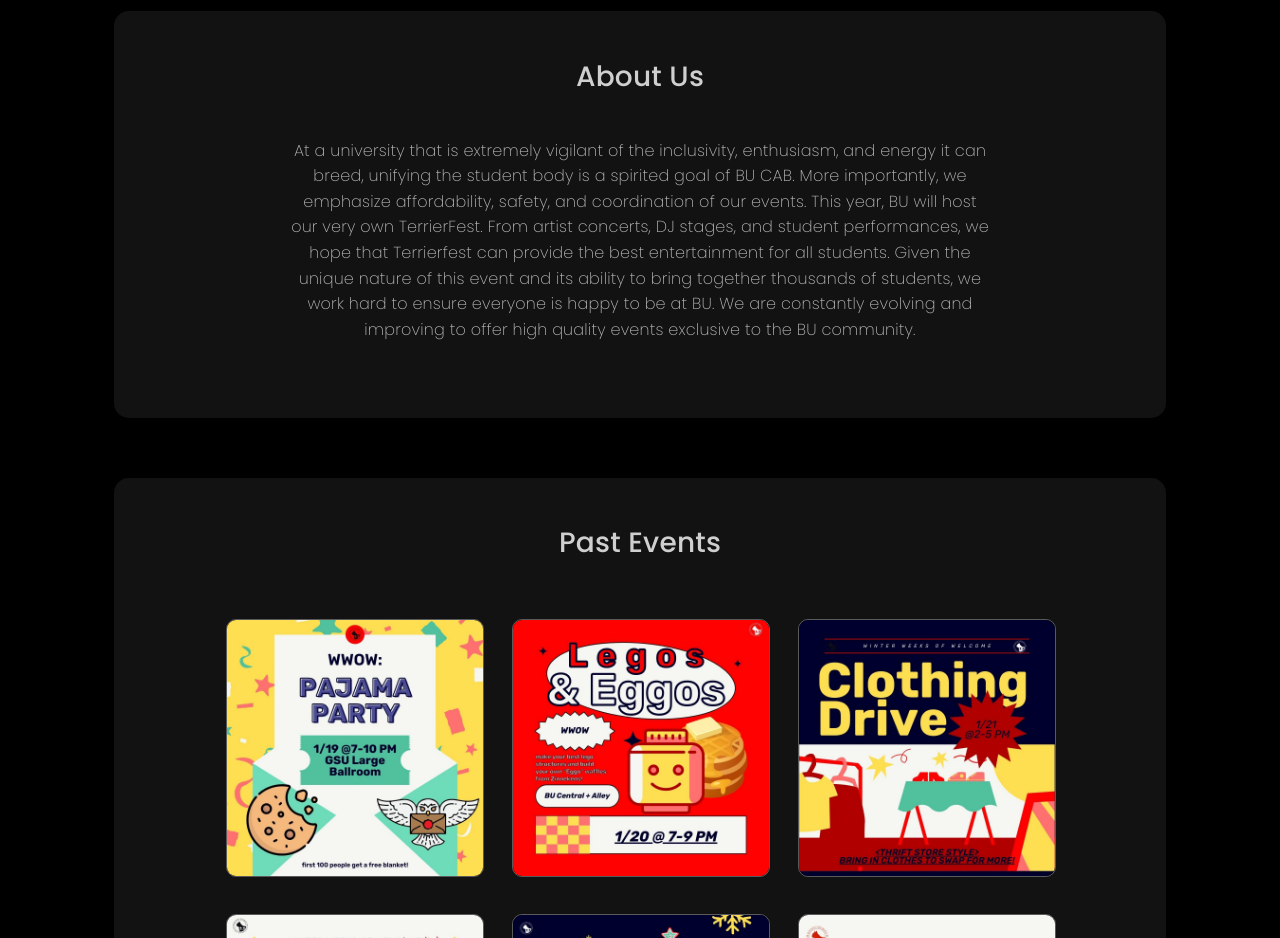
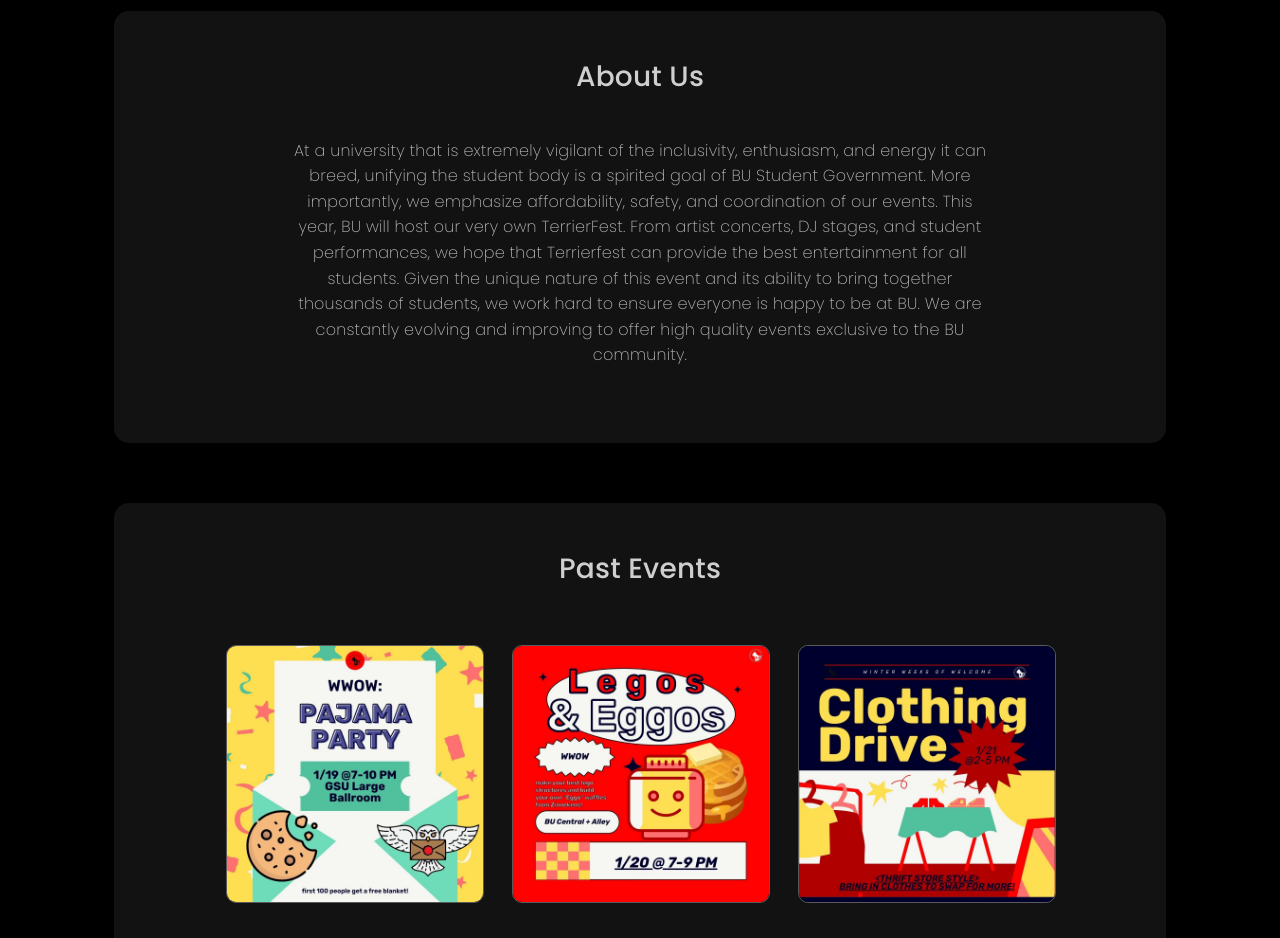
Before and after one commit to shelost/BUPG, a plain HTML site: page index.html in a window 1280 px wide. Shown: the part 820-1758 px from the top of the page. Drawn offline with nearby package versions, Linux system fonts and the light colour scheme.

Commit message:
Update index.html

```diff
--- a/index.html
+++ b/index.html
@@ -4,7 +4,7 @@
     <meta charset="UTF-8">
     <meta http-equiv="X-UA-Compatible" content="IE=edge">
     <meta name="viewport" content="width=device-width, initial-scale=1.0">
-    <title> BUPG </title>
+    <title> BU Student Government </title>
     <link rel="preconnect" href="https://fonts.googleapis.com">
     <link rel="preconnect" href="https://fonts.gstatic.com" crossorigin>
     <link href="https://fonts.googleapis.com/css2?family=Inter:wght@100;200;300;400;500;600;700;800;900&family=Manrope:wght@200;300;400;500;600;700;800&family=Plus+Jakarta+Sans:ital,wght@0,200;0,300;0,400;0,500;0,600;0,700;0,800;1,200;1,300;1,400;1,500;1,600;1,700;1,800&family=Poppins:ital,wght@0,200;0,300;0,400;0,500;0,600;0,700;0,800;0,900;1,100;1,200;1,300;1,400;1,500;1,600;1,700;1,800;1,900&family=Work+Sans:ital,wght@0,100;0,200;0,300;0,400;0,500;0,600;0,700;0,800;0,900;1,100;1,200;1,300;1,400;1,500;1,600;1,700;1,800;1,900&display=swap" rel="stylesheet">
@@ -43,7 +43,7 @@
                 <h3>
                     At a university that is extremely vigilant of the inclusivity,
                     enthusiasm, and energy it can breed, unifying the student body is a
-                    spirited goal of BU CAB. More importantly, we emphasize affordability,
+                    spirited goal of BU Student Government. More importantly, we emphasize affordability,
                     safety, and coordination of our events. This year, BU will host our very
                     own TerrierFest. From artist concerts, DJ stages, and student performances,
                     we hope that Terrierfest can provide the best entertainment for all students.
```
